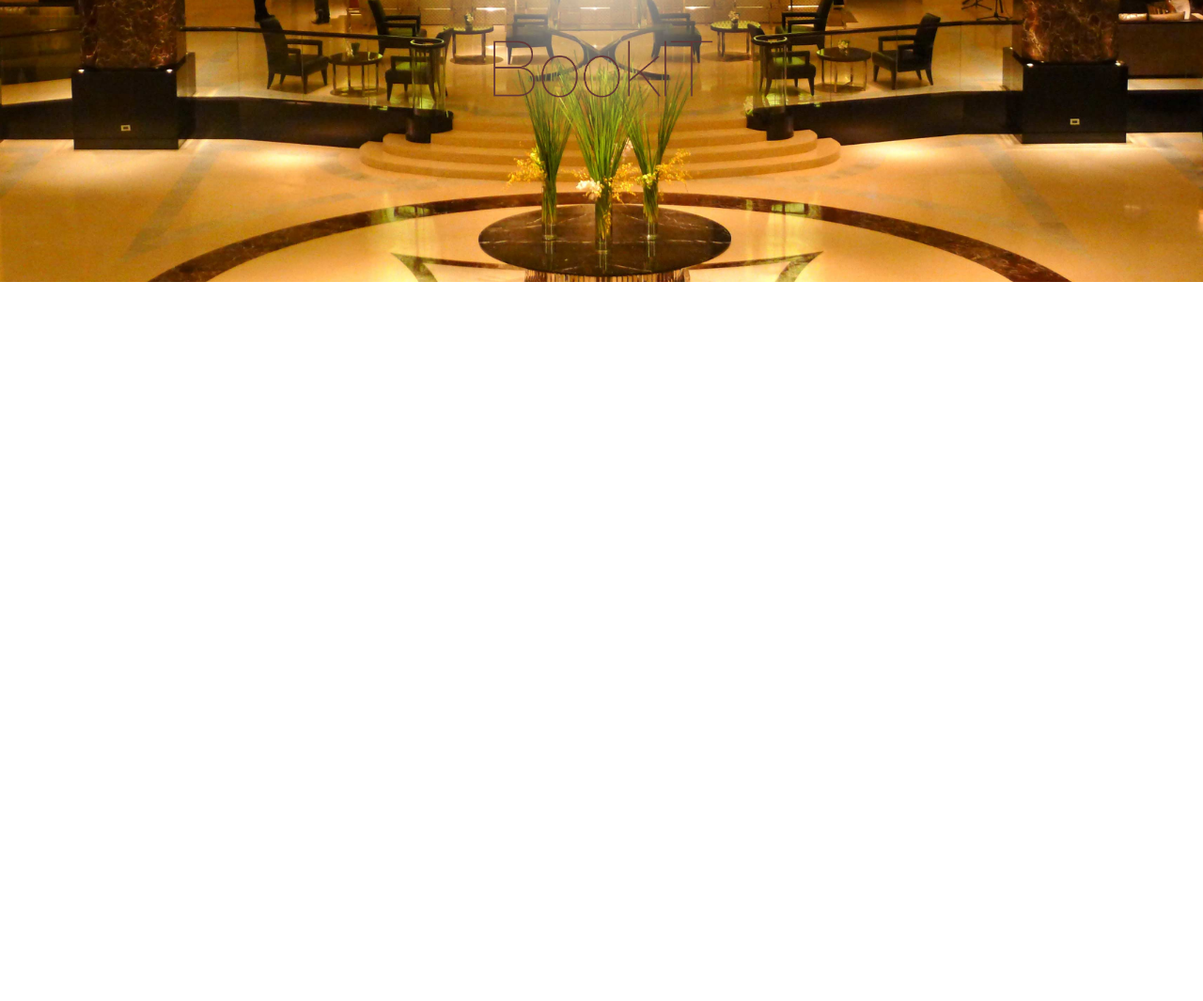
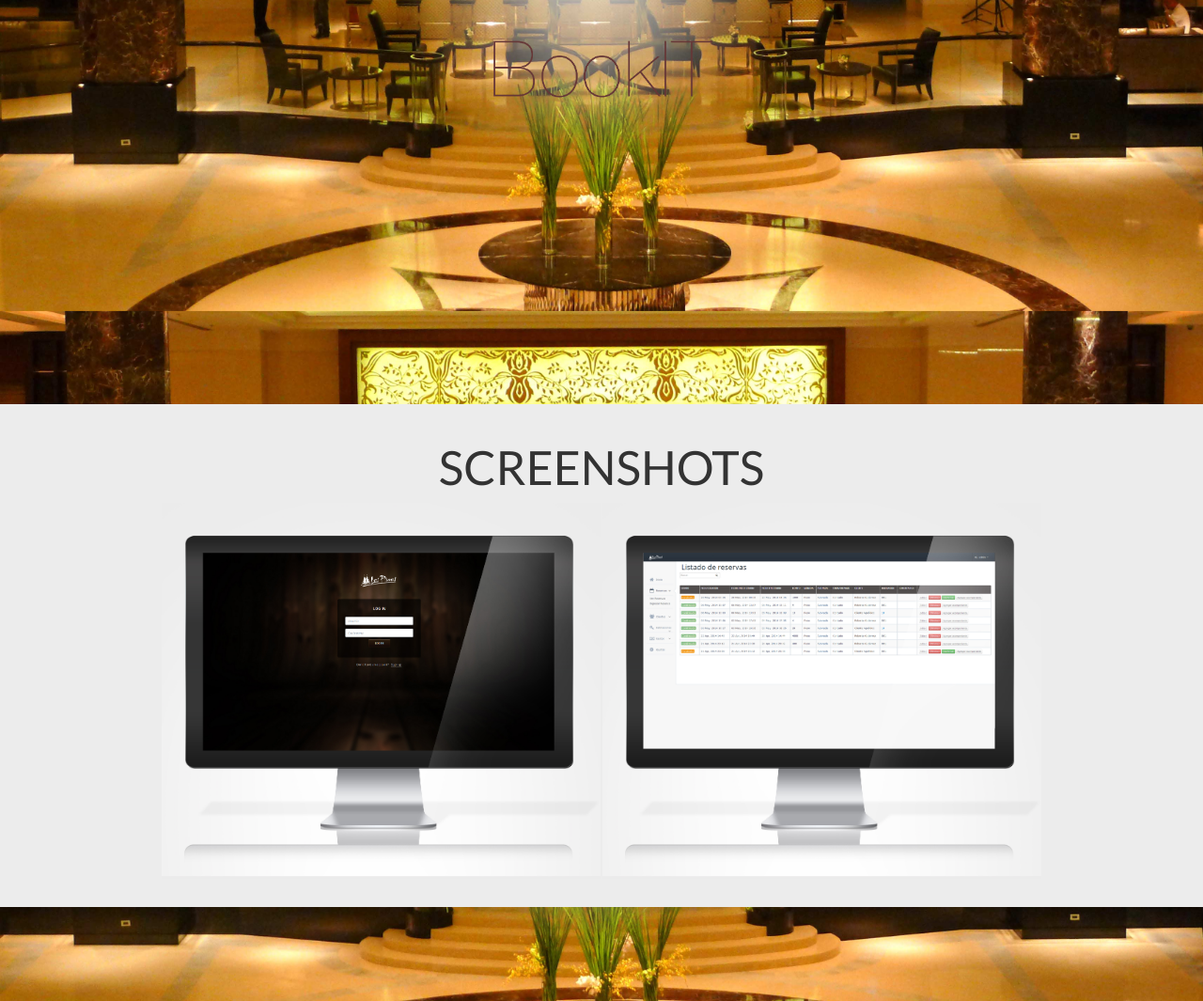
Before and after one commit to bookIT-uy/bookIT-uy.github.io, a plain HTML site: page index.html in a window 1280 px wide. Shown: the part 500-1565 px from the top of the page at 94% size. Before the commit the page ends 800 px from the top, so only its background shows below. Drawn offline with nearby package versions, Linux system fonts and the light colour scheme.

Commit message:
Screenshots added

```diff
--- a/css/main.css
+++ b/css/main.css
@@ -1,4 +1,79 @@
-*{margin:0 0; padding: 0 0;}
+/* Smartphones (portrait and landscape) ----------- */
+@media only screen
+and (min-device-width : 320px)
+and (max-device-width : 480px) {
+/* Styles */
+}
+
+/* Smartphones (landscape) ----------- */
+@media only screen
+and (min-width : 321px) {
+/* Styles */
+}
+
+/* Smartphones (portrait) ----------- */
+@media only screen
+and (max-width : 320px) {
+/* Styles */
+}
+
+/* iPads (portrait and landscape) ----------- */
+@media only screen
+and (min-device-width : 768px)
+and (max-device-width : 1024px) {
+/* Styles */
+}
+
+/* iPads (landscape) ----------- */
+@media only screen
+and (min-device-width : 768px)
+and (max-device-width : 1024px)
+and (orientation : landscape) {
+/* Styles */
+}
+
+/* iPads (portrait) ----------- */
+@media only screen
+and (min-device-width : 768px)
+and (max-device-width : 1024px)
+and (orientation : portrait) {
+/* Styles */
+}
+
+/* Desktops and laptops ----------- */
+@media only screen
+and (min-width : 1224px) {
+
+	#content{
+		height: 700px;
+	}
+
+	#slider h1{
+		font-size: 50px;
+	}
+}
+
+/* Large screens ----------- */
+@media only screen
+and (min-width : 1824px) {
+
+	#content{
+		height: 850px;
+	}
+
+	#slider h1{
+		font-size: 70px;
+	}
+}
+
+/* iPhone 4 ----------- */
+@media
+only screen and (-webkit-min-device-pixel-ratio : 1.5),
+only screen and (min-device-pixel-ratio : 1.5) {
+/* Styles */
+}
+
+*{margin:0 0; padding: 0 0; font-family: 'Lato';}
 
 body{
 	background-color: #a2a2a2;
@@ -33,3 +108,18 @@ li{
 	position:relative; clear:left;
 	margin:0 auto;
 }
+
+#slider{
+	padding: 20px 0;
+	background-color: #ececec;
+}
+
+
+
+#slider li{
+	display: inline;
+}
+
+#footer{
+	height: 100px;
+}
--- a/index.html
+++ b/index.html
@@ -4,7 +4,11 @@
 	<title>BookIT</title>
 	<link href="img/favicon.ico" rel="shortcut icon" type="image/vnd.microsoft.icon" />
 
-    <link rel="stylesheet" type="text/css"  href="http://getbootstrap.com/dist/css/bootstrap.min.css" />
+    <!-- Latest compiled and minified CSS -->
+	<link rel="stylesheet" href="//netdna.bootstrapcdn.com/bootstrap/3.1.1/css/bootstrap.min.css">
+
+	<!-- Optional theme -->
+	<link rel="stylesheet" href="//netdna.bootstrapcdn.com/bootstrap/3.1.1/css/bootstrap-theme.min.css">
 
     <link rel="stylesheet" type="text/css"  href="css/main.css" />
     <link href="//netdna.bootstrapcdn.com/font-awesome/4.0.3/css/font-awesome.css" rel="stylesheet">
@@ -26,9 +30,14 @@
 					<li><img src="img/bookit.png" alt="logo" height="300" ></li>
 					<li><img src="img/text.png" alt="logo" height="100" ></li>
 				</ul>
-
-
 			</div>
+		</div>
+		<div id="slider" class="centered">
+			<h1>SCREENSHOTS</h1>
+			<ul>
+				<li><img src="img/login.jpg" alt="logo" height="400" ></li>
+				<li><img src="img/screenshot-reservas-index.PNG" alt="logo" height="400" ></li>
+			</ul>
 		</div>
 		<div id="footer">
 
@@ -36,6 +45,7 @@
 	</div>
 
 	<script src="//ajax.googleapis.com/ajax/libs/jquery/1.10.2/jquery.min.js"> </script>
-
+	<!-- Latest compiled and minified JavaScript -->
+	<script src="//netdna.bootstrapcdn.com/bootstrap/3.1.1/js/bootstrap.min.js"></script>
 </body>
 </html>
```
Also changed, not shown: img/login.jpg (added), img/screenshot-reservas-index.PNG (added).
